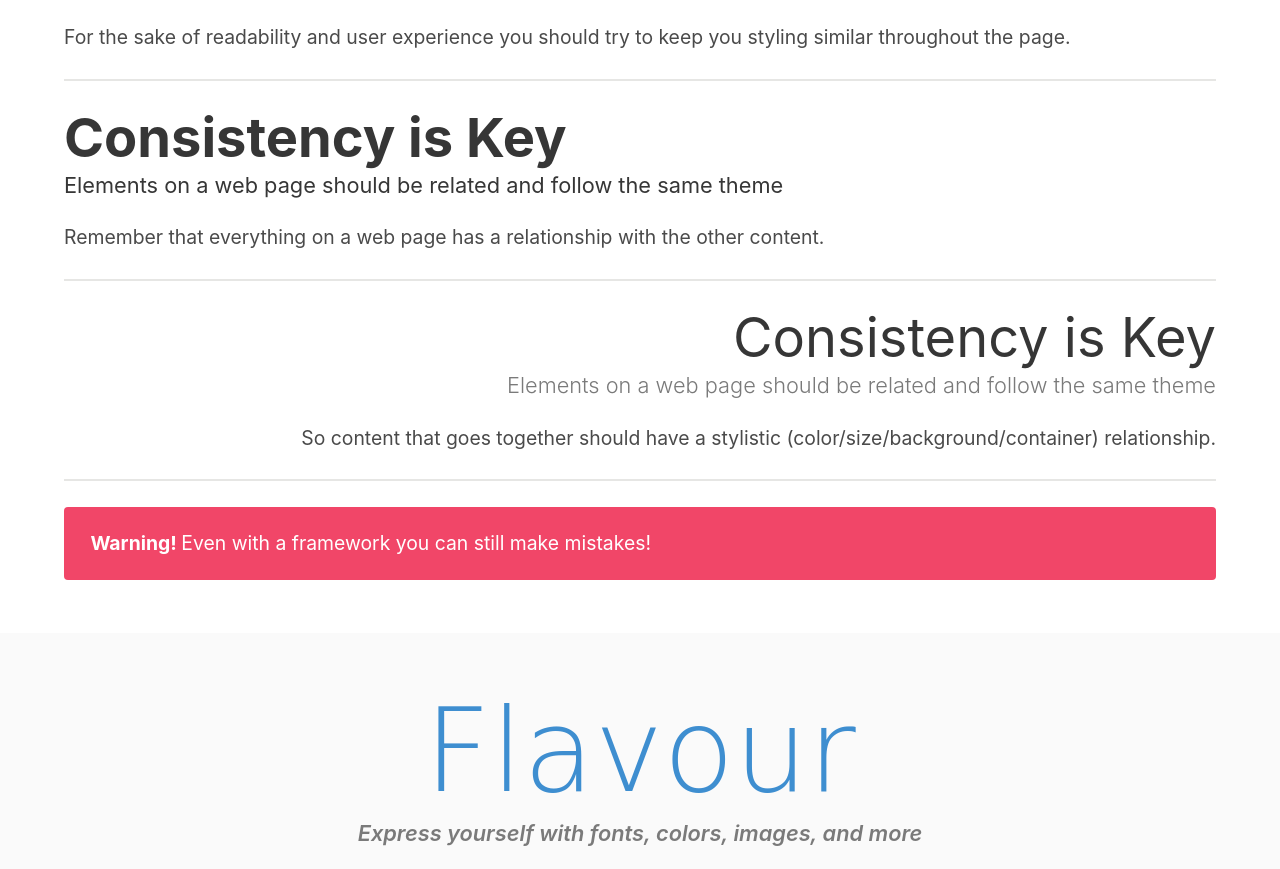
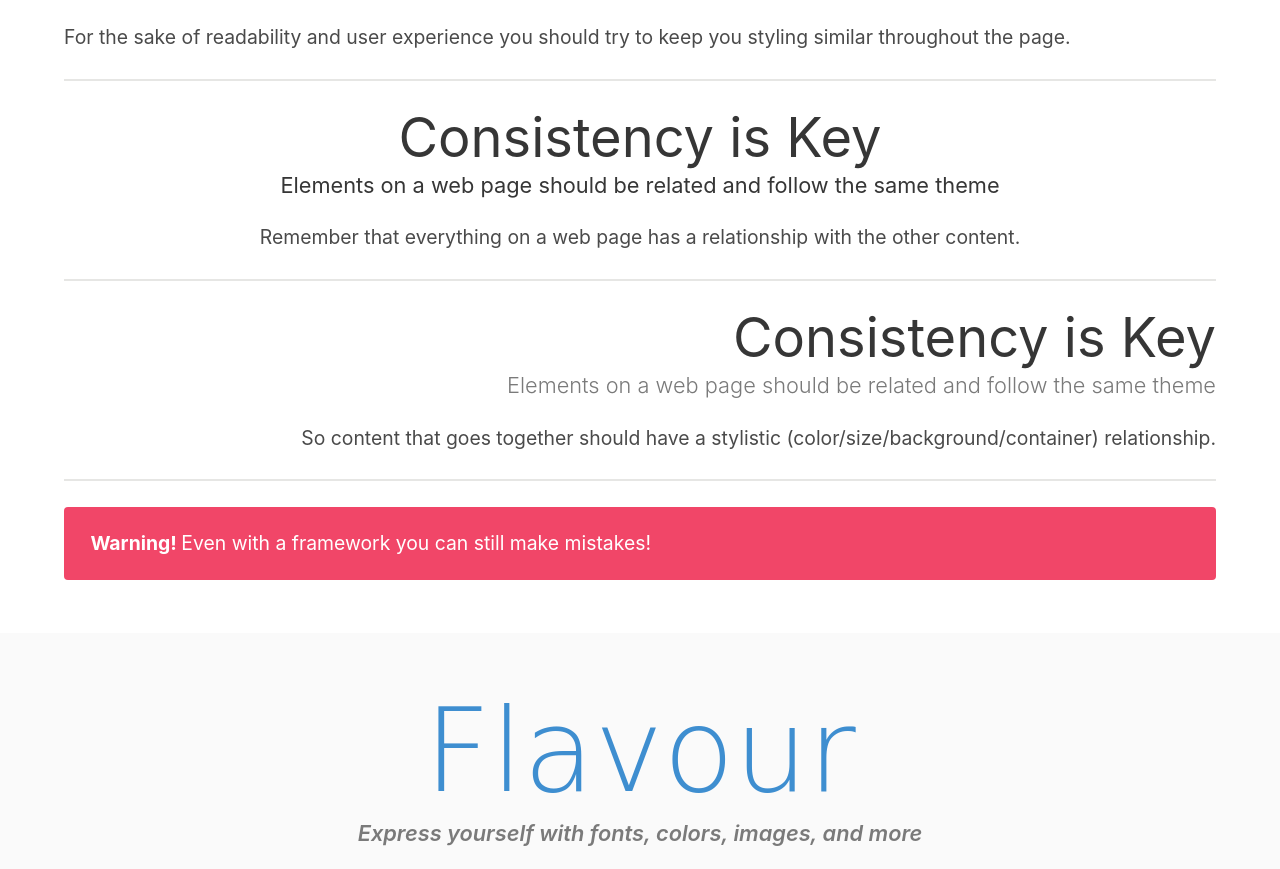
Before and after one commit to jdmar3-comp426/a02-austinfw, a website: page index.html in a window 1280 px wide. Shown: the part 1661-2530 px from the top of the page. Drawn offline with nearby package versions, Linux system fonts and the light colour scheme; a web font is replaced by a local one.

Commit message:
fixing "content"

```diff
--- a/index.html
+++ b/index.html
@@ -64,8 +64,8 @@
 	    </p>
         </div>
         <hr>
-        <div class="content">
-            <h1 class="title has-text-weight-bold">Consistency is Key</h1>
+        <div class="content has-text-centered">
+            <h1 class="title has-text-weight-normal">Consistency is Key</h1>
             <h5 class="subtitle has-test-grey has-text-weight-normal">Elements on a web page should be related and follow the same theme</h5>
             <p>
 	    	Remember that everything on a web page has a relationship with the other content.
```
